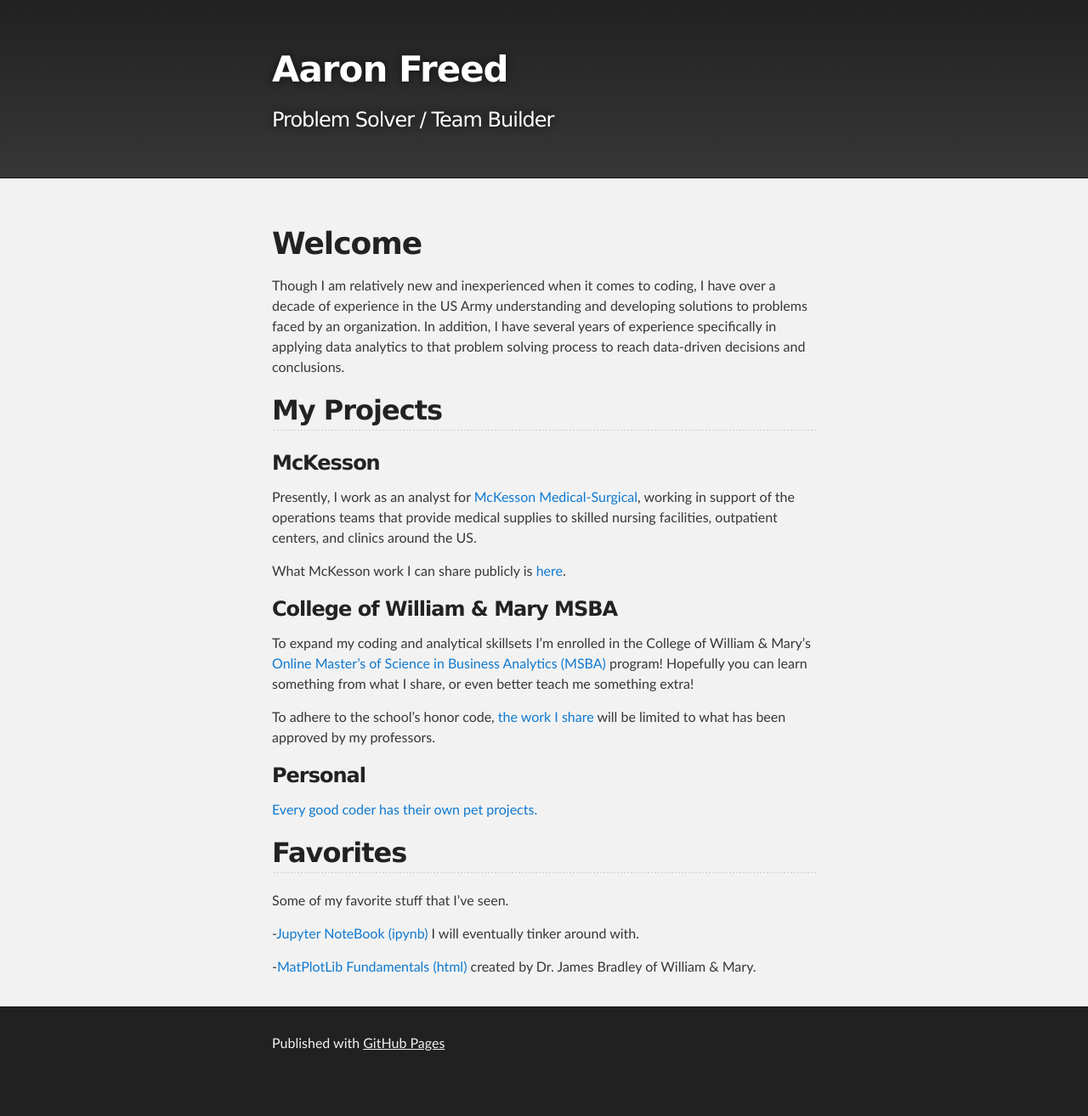
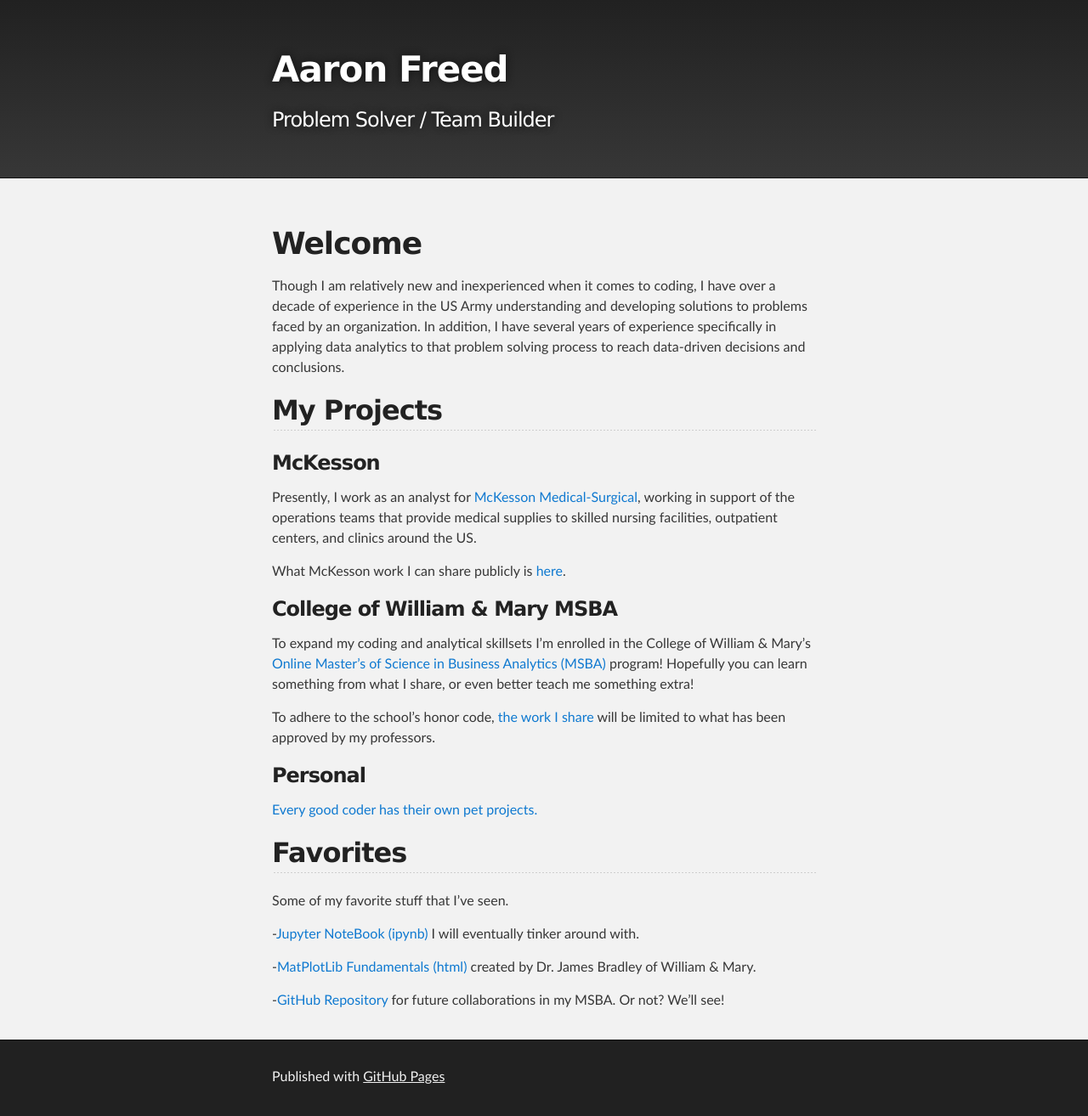
Before and after one commit to aaronfreed42/aaronfreed42.github.io, a Jekyll site: the page built from index.md, in a window 1280 px wide. Shown: the whole page at 85% size. Built offline with Jekyll 4.4.1, drawn with Linux system fonts in a browser that asks for light colours; our own code applies the rules of GitHub Pages for plain Markdown files; before the commit the page ends 1275 px from its top, so only the background shows below that.

Commit message:
Update index.md

```diff
--- a/index.md
+++ b/index.md
@@ -28,3 +28,5 @@ Some of my favorite stuff that I've seen.
 -[Jupyter NoteBook (ipynb)](GitHub.ipynb) I will eventually tinker around with.
 
 -[MatPlotLib Fundamentals (html)](BasicGraphAssignment.html) created by Dr. James Bradley of William & Mary.
+
+-[GitHub Repository](https://github.com/aaronfreed42/msba/tree/main) for future collaborations in my MSBA. Or not? We'll see!
```
